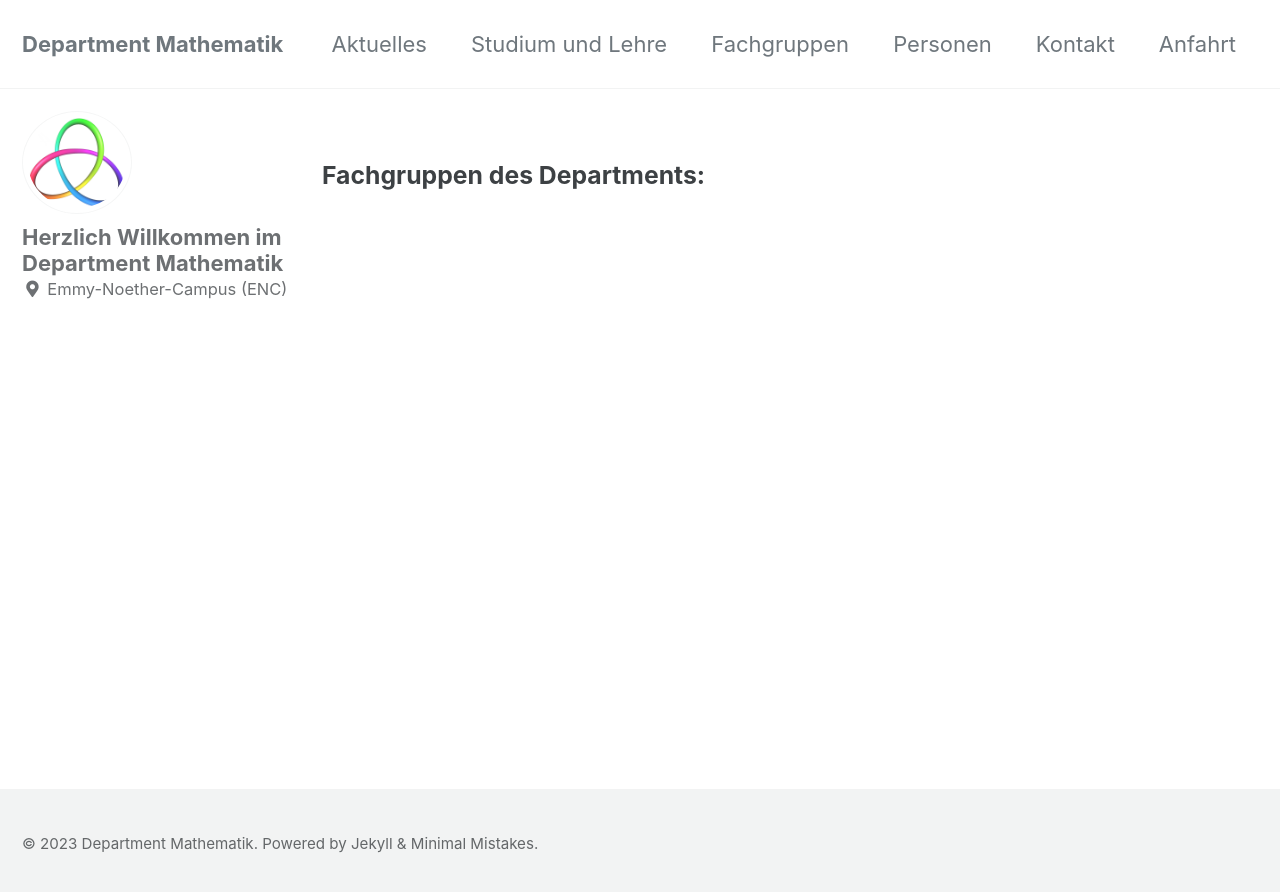
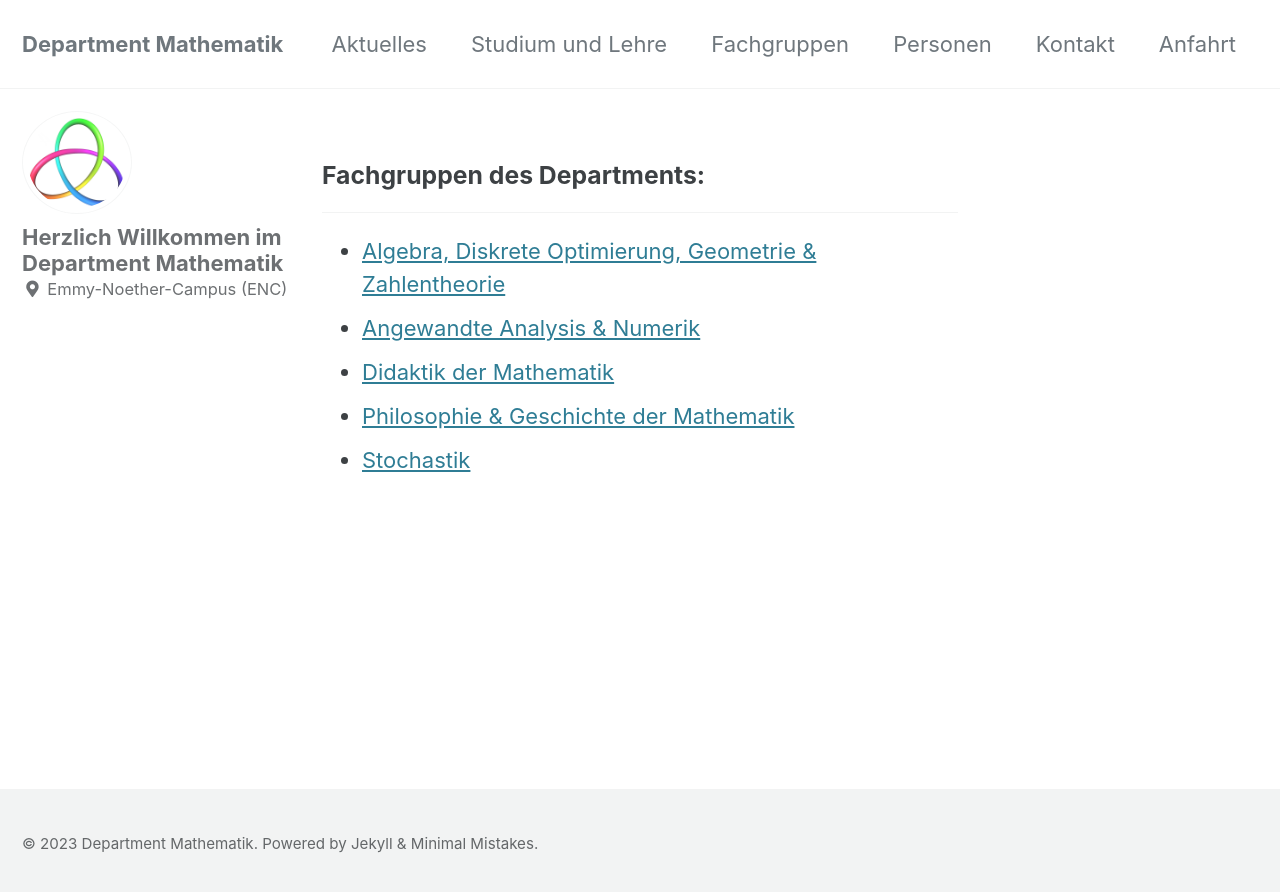
Before and after one commit to oceanbang/project, a Jekyll site: the page built from index.html, in a window 1280 px wide. Shown: the top 892 px of the page. Built offline with Jekyll 4.4.1, drawn with Linux system fonts in a browser that asks for light colours; cached includes are drawn as plain includes; the list of posts is cut into pages by our own code.

Commit message:
Update home.html

```diff
--- a/_layouts/home.html
+++ b/_layouts/home.html
@@ -2,3 +2,11 @@
 layout: archive
 ---
 <h3>Fachgruppen des Departments:</h3>
+<hr>
+<ul>
+  <li><a tagrte="_blank" href="https://algebra.mathematik.uni-siegen.de/">Algebra, Diskrete Optimierung, Geometrie & Zahlentheorie</a></li>
+  <li><a target="_blank" href="https://www.uni-siegen.de/fb6/aan/">Angewandte Analysis & Numerik</a></li>
+  <li><a target="_blank" href="https://www.uni-siegen.de/fb6/didaktik/">Didaktik der Mathematik</a></li>
+  <li><a target="_blank" href="https://www.uni-siegen.de/fb6/phima/">Philosophie & Geschichte der Mathematik</a></li>
+  <li><a target="_blank" href="https://www.uni-siegen.de/fb6/src/">Stochastik</a></li>
+</ul>
```
